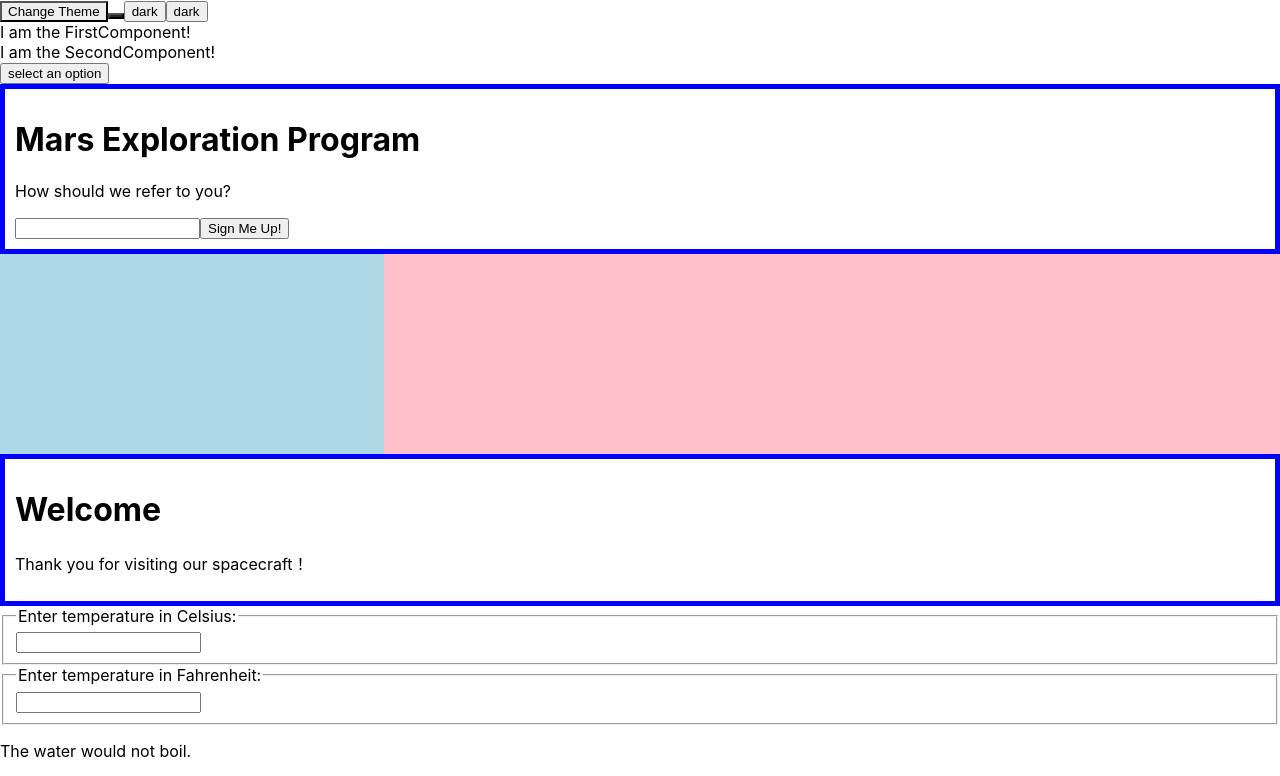
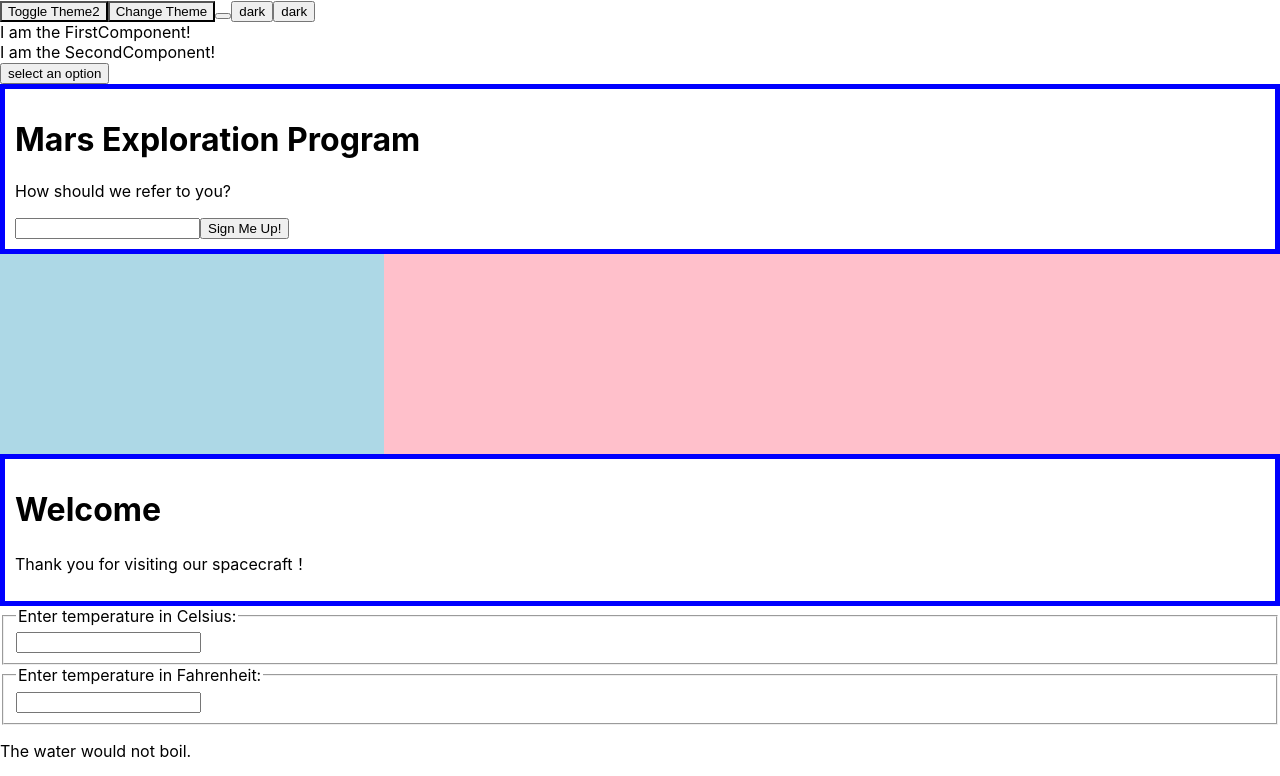
Before and after one commit to SitongHui/learnReact-1, a React (Create React App) app: page / in a window 1280 px wide. Shown: the top 776 px of the page. Built offline with nearby package versions, Linux system fonts and the light colour scheme.

Commit message:
高阶指引：context: 嵌套组件中更新context  下一个学习点：消费多个 Context

```diff
--- a/src/App.js
+++ b/src/App.js
@@ -12,23 +12,23 @@ import LoginControll from './TestLoginControll/LoginControll';
 import UnReadMessage from './TestUnReadMsg/UnReadMessage'
 import Page from './TestPage/Page';
 import MapFunc from './TestMap/MapFunc';
-import Blog from "./TestBlog/Blog";
+import Blog from './TestBlog/Blog';
 import Calculator from './Temperature/Calculator'
 import WelcomeDialog from './FancyBorder/WelcomeDialog';
 import SplitPane from './SplitPane/SplitPane';
 import Chat from './SplitPane/Chat';
 import Contacts from './SplitPane/Contacts';
-import SignUpDialog from "./SignUpDialog/SignUpDialog";
-import BlurExample from "./senior/BlurExample/BlurExample";
-import MyComponent from "./senior/codeDivsion/MyComponent";
-import ToolBar from "./senior/ContextPractice/noUseContext/ToolBar";
-import Toolbar from "./senior/ContextPractice/useContext/Toolbar";
+import SignUpDialog from './SignUpDialog/SignUpDialog';
+import BlurExample from './senior/BlurExample/BlurExample';
+import MyComponent from './senior/codeDivsion/MyComponent';
+import ToolBar from './senior/ContextPractice/noUseContext/ToolBar';
+import Toolbar from './senior/ContextPractice/useContext/Toolbar';
 
 import ThemeContext from './ctx';
 import ThemedContext, { themes } from './context';
-import DynamicToolbar from "./senior/ContextPractice/dynamicContext/DynamicToolbar";
-// import ThemedButton from "./senior/ContextPractice/noUseContext/ThemedButton";
-import DynamicThemedBtn from "./senior/ContextPractice/dynamicContext/DynamicThemedBtn";
+import DynamicToolbar from './senior/ContextPractice/dynamicContext/DynamicToolbar';
+import DynamicThemedBtn from './senior/ContextPractice/dynamicContext/DynamicThemedBtn';
+import Content from './senior/ContextPractice/nestComponentUpdate/Content';
 
 function TimeString() {
     return (
@@ -45,7 +45,8 @@ class App extends Component {
             date: new Date(),
             isGoing: true,
             numberOfGuests: 2,
-            theme: themes.light
+            theme: themes.light,
+            toggleTheme: this.toggleTheme
         };
     }
     formatName = (user) => {
@@ -102,6 +103,11 @@ class App extends Component {
 
         return (
             <>
+                {/* 嵌套组件更新context */}
+                <ThemedContext.Provider value={this.state}>
+                    <Content/>
+                </ThemedContext.Provider>
+
                 {/* 动态context */}
                 <ThemedContext.Provider value={this.state.theme}>
                     <DynamicToolbar changeTheme={this.toggleTheme}/>
--- a/src/context.js
+++ b/src/context.js
@@ -10,5 +10,9 @@ export const themes = {
     }
 };
 
-const ThemedContext = React.createContext(themes.dark); // themes.dark是默认值
+const ThemedContext = React.createContext({
+    theme: themes.dark,
+    toggleTheme: () => {}
+
+}); // themes.dark是默认值
 export default ThemedContext;
--- /dev/null
+++ b/src/senior/ContextPractice/nestComponentUpdate/Content.js
@@ -0,0 +1,12 @@
+import React, { Component } from 'react';
+import ThemeTogglerButton from "./ThemeTogglerButton";
+
+class Content extends Component {
+    render() {
+        return (
+            <ThemeTogglerButton />
+        )
+    }
+}
+
+export default Content;
--- /dev/null
+++ b/src/senior/ContextPractice/nestComponentUpdate/ThemeTogglerButton.js
@@ -0,0 +1,19 @@
+import React, { Component } from 'react';
+import ThemedContext from '../../../context';
+
+class ThemeTogglerButton extends Component {
+    render() {
+        return (
+            <ThemedContext.Consumer>
+                {({theme, toggleTheme}) => (
+                    <button onClick={toggleTheme} style={{backgroundColor: theme.background}}>
+                        Toggle Theme2
+                    </button>
+                )}
+            </ThemedContext.Consumer>
+        )
+    }
+}
+
+
+export default ThemeTogglerButton;
```
